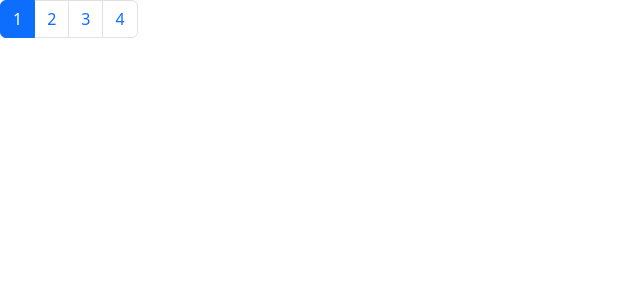
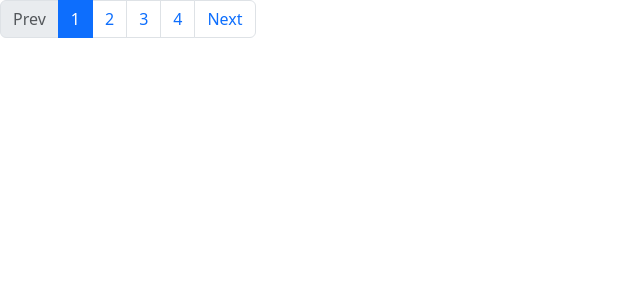
Before and after one commit to DeanPhillipsOKC/training-ng-directives, an Angular app: page / in a window 1280 px wide. Shown: the top 300 px of the page, without its empty margins (0-640 px from the left). Built offline with nearby package versions, Linux system fonts and the light colour scheme.

Commit message:
73. Conditionally Disabling Buttons

```diff
--- a/src/app/app.component.html
+++ b/src/app/app.component.html
@@ -1,7 +1,13 @@
 <nav>
   <ul class="pagination">
+    <li class="page-item" [ngClass]="{ disabled: currentPage === 0 }">
+      <a class="page-link">Prev</a>
+    </li>
     <li [ngClass]="{ active: i === currentPage }" class="page-item" *ngFor="let image of images; let i = index;">
       <a class="page-link">{{ i + 1 }}</a>
     </li>
+    <li class="page-item" [ngClass]="{ disabled: currentPage === images.length - 1 }">
+      <a class="page-link">Next</a>
+    </li>
   </ul>
 </nav>
```
